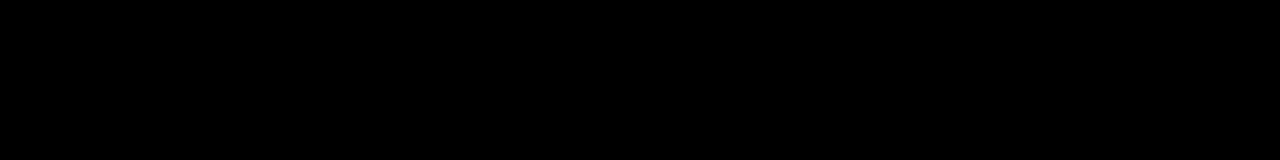
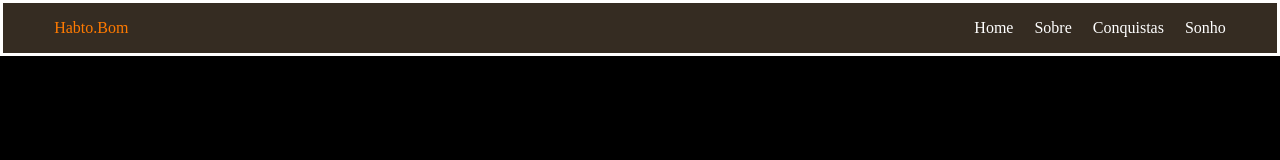
Before and after one commit to jefmaeda/HabitoBomWeb, a plain HTML site: page index.html in a window 1280 px wide. Drawn offline with nearby package versions, Linux system fonts and the light colour scheme.

Commit message:
header nemu

```diff
--- a/index.html
+++ b/index.html
@@ -1,16 +1,34 @@
 <!DOCTYPE html>
 <html lang="en">
   <head>
-  <meta charset="UTF-8">
-  <meta name="viewport" content="width=device-width, initial-scale=1.0">
+    <meta charset="UTF-8" />
+    <meta name="viewport" content="width=device-width, initial-scale=1.0" />
+    <!--Google fonts-->
+    <link rel="preconnect" href="https://fonts.googleapis.com" />
+    <link rel="preconnect" href="https://fonts.gstatic.com" crossorigin />
+    <link
+      href="https://fonts.googleapis.com/css2?family=Poppins:ital,wght@0,400;0,500;0,600;0,700;0,800;0,900;1,700;1,800;1,900&display=swap"
+      rel="stylesheet" />
 
-  <link rel="stylesheet" href="style.css">
-  <title>Document</title>
+    <!--Bootstrap-->
+    <link
+      rel="stylesheet"
+      href="https://cdn.jsdelivr.net/npm/bootstrap-icons@1.11.3/font/bootstrap-icons.min.css" />
+
+    <link rel="stylesheet" href="style.css" />
+    <title>Habito Bom</title>
   </head>
-<header>
-
-  <nav>
-
+  <header class="interface">
+        <div id="logo">
+          <p>Habto.Bom</p>
+        </div>
+        <nav id="meu-descktop">
+          <ul>
+            <li><a href="#">Home</a></li>
+            <li><a href="#">Sobre</a></li>
+            <li><a href="#">Conquistas</a></li>
+            <li><a href="#">Sonho</a></li>
+          </ul>
         </nav>
   </header>
   <body>
@@ -21,7 +39,6 @@
     <section id="conquest"></section>
 
     <section id="dream"></section>
-
   </body>
   <footer></footer>
 </html>
--- a/style.css
+++ b/style.css
@@ -8,6 +8,46 @@
 body{
   background-color: black;
   height: 100vh;
+  color: white;
 }
 
+.interface{
+  margin: 0 auto;
+  max-width: 1280px;
+}
+
+:root{
+  --bg-color: #352C22;
+  --tx-color: #FF7A00;
+}
 /*GLOBAL*/
+
+/*HEADER STYLE*/
+header{
+  background-color: var(--bg-color);
+  border: solid;
+  padding: 16px 4%;
+}
+
+header{
+  display: flex;
+  justify-content: space-between;
+  align-items: center;
+}
+
+header #logo{
+  color: var(--tx-color);
+}
+
+header nav ul{
+  list-style: none;
+
+  display: flex;
+  gap: 21px;
+}
+
+ul li a{
+  text-decoration: none;
+  color: white;
+}
+/*HEADER*/
```
Lines whose indentation alone changed are shown as unchanged.
